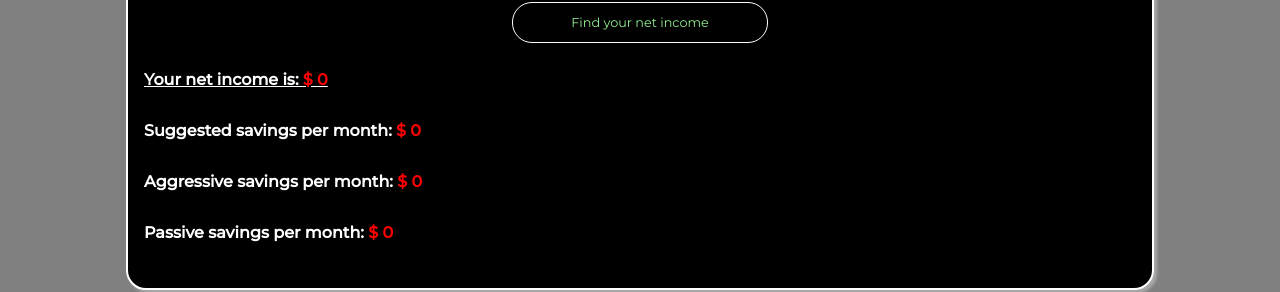
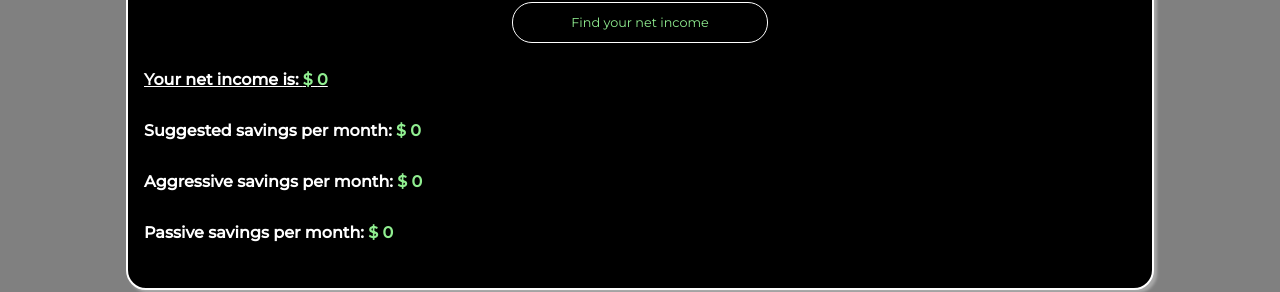
Before and after one commit to ddaly2/BudgetApp, a React (Create React App) app: page / in a window 1280 px wide. Shown: the part 501-793 px from the top of the page. Built offline with nearby package versions, Linux system fonts and the light colour scheme.

Commit message:
Test update to css

```diff
--- a/public/styles.css
+++ b/public/styles.css
@@ -29,7 +29,7 @@ h4 {
 }
 
 span {
-     color: red;
+     color: lightgreen;
 }
 
 .heading{
```
Also changed, not shown: 2 other files (tests, documents, lock files or other folders).
